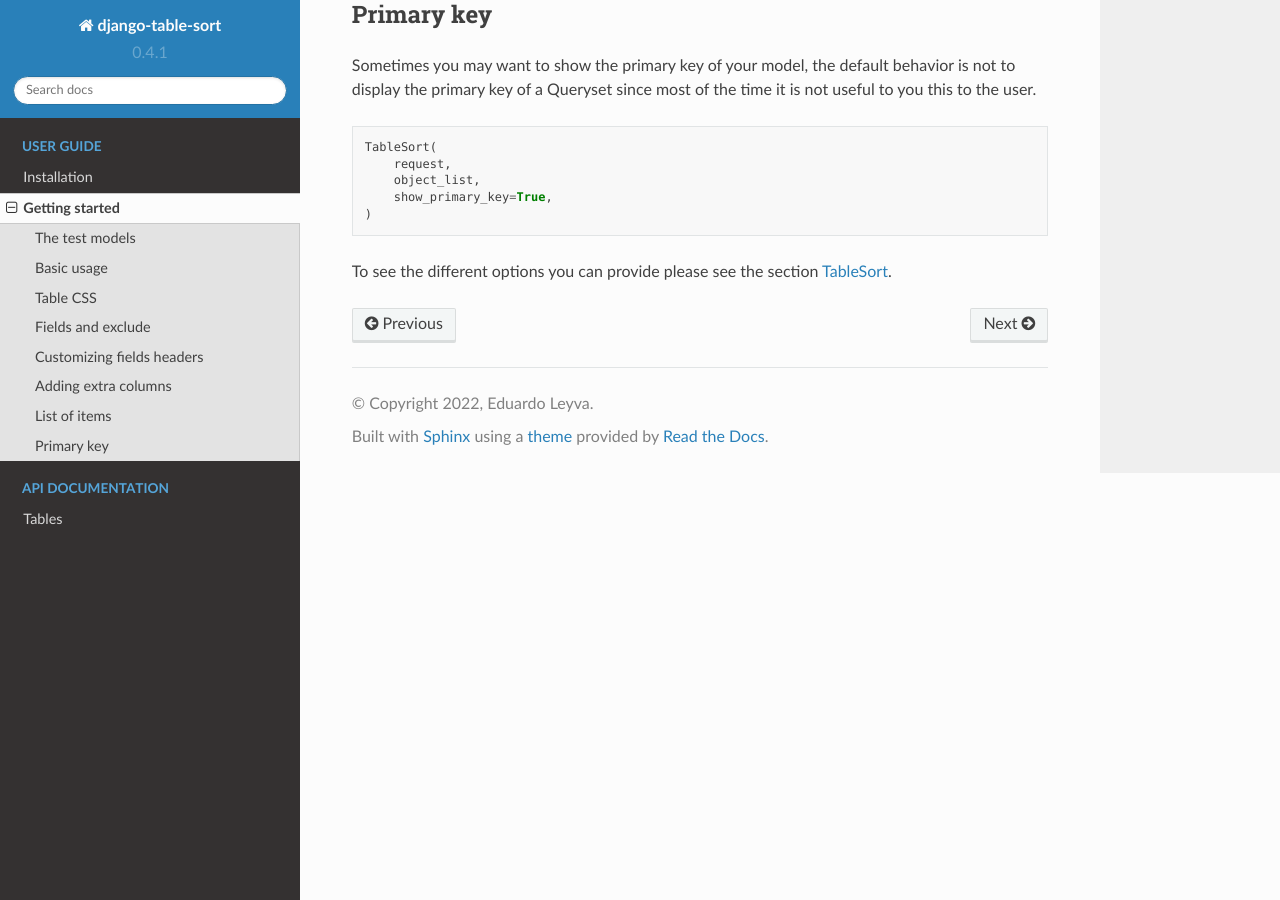
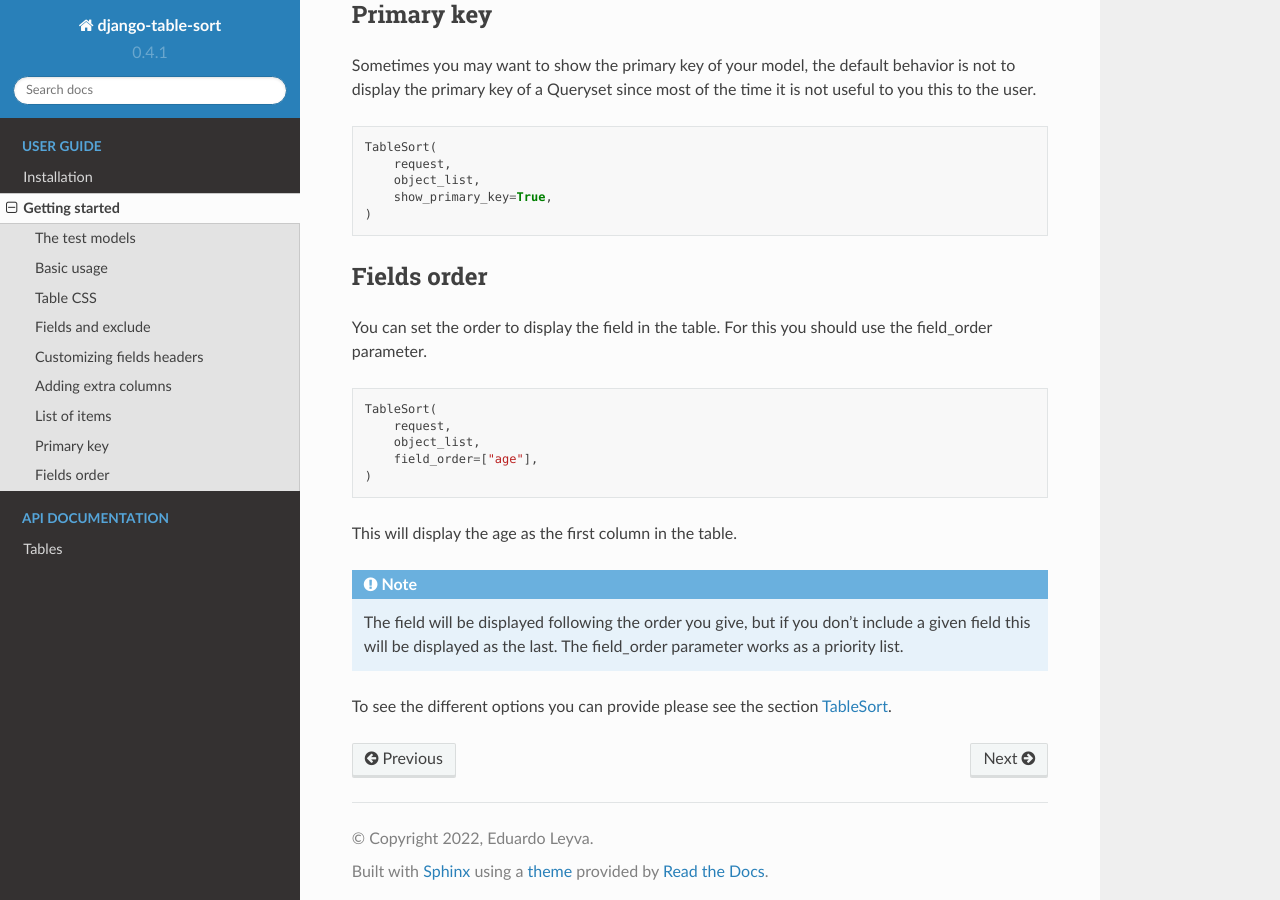
Before and after one commit to TheRealVizard/django-table-sort, a Sphinx documentation site: the page built from docs/usage.rst, in a window 1280 px wide and 900 px high, scrolled down 3117 px. Built offline with Sphinx 7.4.7 and the Read the Docs theme 2.0.0, drawn with Linux system fonts in a browser that asks for light colours.

Commit message:
Added docs

```diff
--- a/docs/usage.rst
+++ b/docs/usage.rst
@@ -155,4 +155,23 @@ Sometimes you may want to show the primary key of your model, the default behavi
     )
 
 
+Fields order
+************
+
+You can set the order to display the field in the table. For this you should use the field_order parameter.
+
+.. code-block:: python
+
+    TableSort(
+        request,
+        object_list,
+        field_order=["age"],
+    )
+
+This will display the age as the first column in the table.
+
+.. note::
+    The field will be displayed following the order you give, but if you don't include a given field this
+    will be displayed as the last. The field_order parameter works as a priority list.
+
 To see the different options you can provide please see the section :ref:`table-sort-class`.
```
